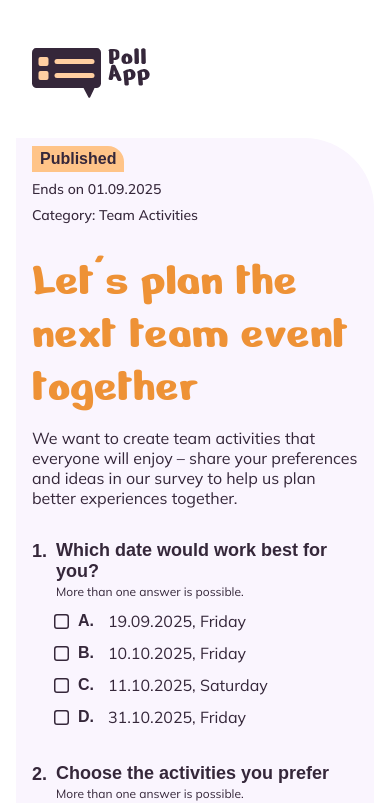
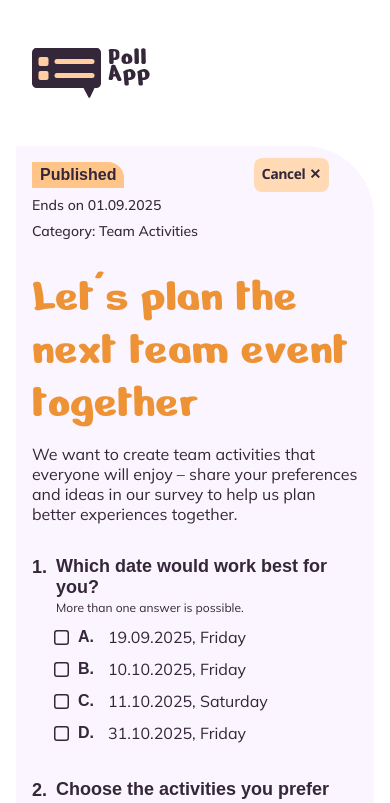
Before and after one commit to karinaklages/poll-app, an Angular app in the folder poll-app/: page /survey/1 in a window 390 px wide. Shown: the top 803 px of the page. Built offline with nearby package versions, Linux system fonts and the light colour scheme; a web font is replaced by a local one.

Commit message:
feat: mobile updates for survey detail

```diff
--- a/poll-app/src/app/layout/survey-detail/survey-detail.component.html
+++ b/poll-app/src/app/layout/survey-detail/survey-detail.component.html
@@ -17,6 +17,10 @@
     @if (isOpen && survey) {
         <div class="sd-card">
 
+            <!-- Mobile Cancel Button -->
+            <button class="sd-card-cancel" (click)="close()">
+                Cancel <span>✕</span>
+            </button>
             <!-- Header -->
             <div class="sd-header">
                 <div class="sd-status-row">
--- a/poll-app/src/app/layout/survey-detail/survey-detail.component.mobile.scss
+++ b/poll-app/src/app/layout/survey-detail/survey-detail.component.mobile.scss
@@ -69,6 +69,7 @@
     .sd-results {
         max-width: 100% !important;
         margin-top: 0 !important;
+        margin-bottom: var(--space-lg);
         padding: var(--space-md);
         background: var(--color-white);
     }
@@ -110,6 +111,12 @@
 
     .sr-bar-track {
         height: 12px;
+    }
+}
+
+@media (min-width: 601px) {
+    .sd-card-cancel {
+        display: none;
     }
 }
 
@@ -185,6 +192,24 @@
     .sr-bar-letter {
         font-size: 13px;
     }
+
+    .sd-card-cancel {
+        display: flex !important;
+        align-items: center;
+        position: absolute;
+        top: 30px;
+        right: 40px;
+        padding: var(--space-sm) var(--space-sm);
+        background: var(--color-apricot-light);
+        color: var(--color-purple-dark);
+        font-family: var(--font-button);
+        font-size: 14px;
+        font-weight: 700;
+        border-radius: var(--radius-sm);
+        border: none;
+        cursor: pointer;
+        gap: var(--space-xs);
+    }
 }
 
 @media (max-width: 430px) {
@@ -200,6 +225,11 @@
     .sd-page,
     .sd-card,
     .sd-results {
-        padding: var(--space-sm) var(--space-md) !important;
+        padding: var(--space-md) var(--space-md) !important;
+    }
+
+    .sd-card-cancel {
+        top: 12px;
+        right: 45px;
     }
 }
--- a/poll-app/src/app/layout/survey-detail/survey-detail.component.scss
+++ b/poll-app/src/app/layout/survey-detail/survey-detail.component.scss
@@ -99,6 +99,7 @@
     display: flex;
     flex-direction: column;
     gap: var(--space-xl);
+    position: relative;
 }
 
 .sd-header {
--- a/poll-app/src/app/layout/survey-detail/survey-detail.component.ts
+++ b/poll-app/src/app/layout/survey-detail/survey-detail.component.ts
@@ -1,6 +1,6 @@
 import { Component, OnInit } from '@angular/core';
 import { CommonModule } from '@angular/common';
-import { RouterLink, ActivatedRoute } from '@angular/router';
+import { RouterLink, ActivatedRoute, Router } from '@angular/router';
 import { ReactiveFormsModule, FormBuilder, FormGroup, FormArray } from '@angular/forms';
 
 // Interfaces
@@ -135,7 +135,8 @@ export class SurveyDetailComponent implements OnInit {
 
     constructor(
         private route: ActivatedRoute,
-        private fb: FormBuilder
+        private fb: FormBuilder,
+        private router: Router
     ) {}
 
     ngOnInit(): void {
@@ -281,4 +282,9 @@ export class SurveyDetailComponent implements OnInit {
     onMouseEnter() { this.hovered = true; }
     onMouseLeave() { this.hovered = false; this.clicked = false; }
     onNavBtnClick() { this.clicked = true; }
+
+    // Close
+    close(): void {
+        this.router.navigate(['/']);
+    }
 }
```
